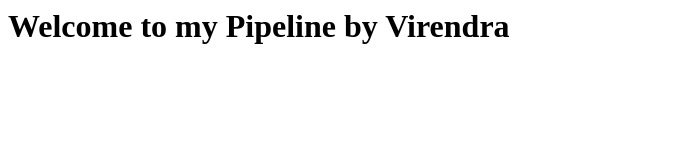
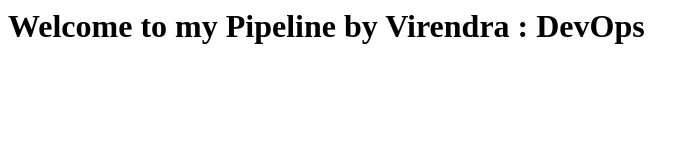
Before and after one commit to chavanvirendra18/mywebsite, a plain HTML site: page index.html in a window 1280 px wide. Shown: the whole page, without its empty margins (0-697 px from the left). Drawn offline with Linux system fonts and the light colour scheme.

Commit message:
changed website content

```diff
--- a/index.html
+++ b/index.html
@@ -1,4 +1,4 @@
 <html>
 <title>Jenkins CICD Pipeline</title>
 <body>
-<h1>Welcome to my Pipeline by Virendra</h1>
+<h1>Welcome to my Pipeline by Virendra : DevOps</h1>
```
